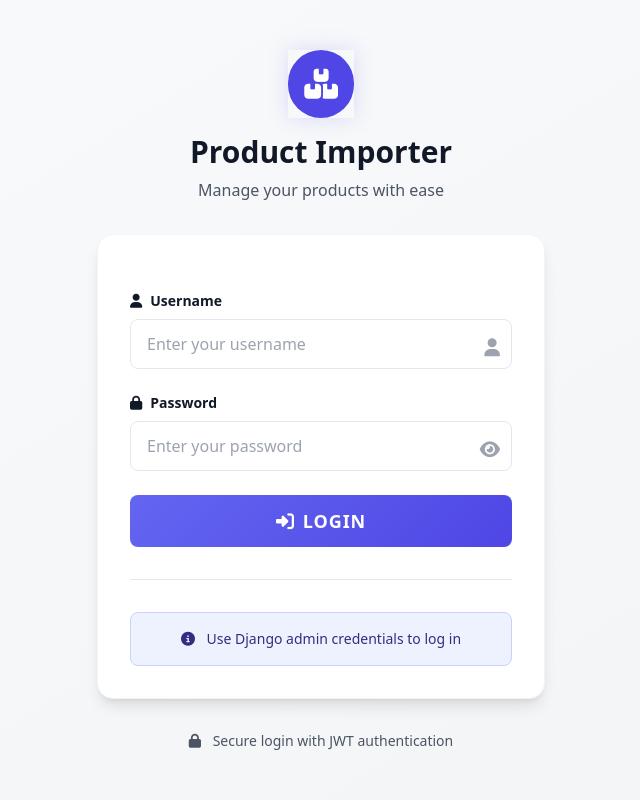
After one commit to Sanket-Ugale/import-product, a Django app: page /login/ in a window 1280 px wide. The commit adds this page. Shown: the whole page, without its empty margins (319-959 px from the left). Run offline with Django 5.2, Linux system fonts and the light colour scheme; parts of the project's set-up code (start-up, migrations or seed data) failed here and were passed over; some libraries are stand-ins or nearby versions.

Commit message:
feat: implement JWT authentication with login/logout functionality and API token management

```diff
--- a/config/urls.py
+++ b/config/urls.py
@@ -6,10 +6,23 @@ from django.urls import path, include
 from django.conf import settings
 from django.conf.urls.static import static
 from django.views.generic import RedirectView
+from products.auth_views import login_page, logout, get_token_page
+from products.auth_views import CustomTokenObtainPairView, LogoutView
+from rest_framework_simplejwt.views import TokenRefreshView
 
 urlpatterns = [
     # Admin
     path('admin/', admin.site.urls),
+
+    # Authentication
+    path('login/', login_page, name='login'),
+    path('logout/', logout, name='logout'),
+    path('tokens/', get_token_page, name='tokens'),
+
+    # JWT API endpoints
+    path('api/token/', CustomTokenObtainPairView.as_view(), name='token_obtain_pair'),
+    path('api/token/refresh/', TokenRefreshView.as_view(), name='token_refresh'),
+    path('api/logout/', LogoutView.as_view(), name='api_logout'),
 
     # Products app
     path('products/', include('products.urls')),
--- /dev/null
+++ b/products/auth_views.py
@@ -0,0 +1,112 @@
+"""
+Authentication views for JWT token management and login.
+"""
+from django.shortcuts import render, redirect
+from django.contrib.auth import authenticate, login as django_login
+from django.contrib.auth.decorators import login_required
+from django.views.decorators.http import require_http_methods
+from django.http import JsonResponse
+from rest_framework.views import APIView
+from rest_framework.response import Response
+from rest_framework.status import HTTP_401_UNAUTHORIZED, HTTP_200_OK
+from rest_framework.permissions import AllowAny, IsAuthenticated
+from rest_framework_simplejwt.tokens import RefreshToken
+from rest_framework_simplejwt.views import TokenObtainPairView
+from rest_framework_simplejwt.serializers import TokenObtainPairSerializer
+
+
+class CustomTokenObtainPairSerializer(TokenObtainPairSerializer):
+    """Custom JWT token serializer with user info."""
+
+    def get_token(cls, user):
+        token = super().get_token(user)
+        # Add custom claims
+        token['user_id'] = user.id
+        token['username'] = user.username
+        token['email'] = user.email
+        return token
+
+
+class CustomTokenObtainPairView(TokenObtainPairView):
+    """Custom JWT token obtain view."""
+    serializer_class = CustomTokenObtainPairSerializer
+    permission_classes = (AllowAny,)
+
+
+class LogoutView(APIView):
+    """Logout view to blacklist refresh token."""
+    permission_classes = (IsAuthenticated,)
+
+    def post(self, request):
+        try:
+            refresh_token = request.data.get("refresh_token")
+            if not refresh_token:
+                return Response(
+                    {"error": "Refresh token is required"},
+                    status=HTTP_401_UNAUTHORIZED
+                )
+
+            token = RefreshToken(refresh_token)
+            token.blacklist()
+
+            return Response(
+                {"message": "Successfully logged out"},
+                status=HTTP_200_OK
+            )
+        except Exception as e:
+            return Response(
+                {"error": str(e)},
+                status=HTTP_401_UNAUTHORIZED
+            )
+
+
+def login_page(request):
+    """Render login page."""
+    if request.user.is_authenticated:
+        return redirect('products:list')
+
+    error_message = None
+
+    if request.method == 'POST':
+        username = request.POST.get('username')
+        password = request.POST.get('password')
+
+        user = authenticate(request, username=username, password=password)
+        if user is not None:
+            django_login(request, user)
+            return redirect('products:list')
+        else:
+            error_message = "Invalid username or password"
+
+    context = {
+        'error_message': error_message,
+    }
+    return render(request, 'auth/login.html', context)
+
+
+@login_required(login_url='login')
+def get_token_page(request):
+    """Page to display JWT tokens for API access."""
+    try:
+        refresh = RefreshToken.for_user(request.user)
+        access_token = str(refresh.access_token)
+        refresh_token = str(refresh)
+    except Exception as e:
+        access_token = None
+        refresh_token = None
+        error = str(e)
+
+    context = {
+        'access_token': access_token,
+        'refresh_token': refresh_token,
+        'user': request.user,
+    }
+    return render(request, 'auth/tokens.html', context)
+
+
+@require_http_methods(["GET", "POST"])
+def logout(request):
+    """Logout user."""
+    from django.contrib.auth import logout as django_logout
+    django_logout(request)
+    return redirect('login')
--- a/requirements.txt
+++ b/requirements.txt
@@ -4,6 +4,7 @@ celery>=5.3.4
 redis>=5.0.1
 django-redis>=5.4.0
 djangorestframework>=3.14.0
+djangorestframework-simplejwt>=5.3.0
 python-decouple>=3.8
 gunicorn>=21.2.0
 whitenoise>=6.6.0
--- /dev/null
+++ b/templates/auth/login.html
@@ -0,0 +1,171 @@
+<!DOCTYPE html>
+<html lang="en" class="h-full bg-gray-50">
+<head>
+    <meta charset="UTF-8">
+    <meta name="viewport" content="width=device-width, initial-scale=1.0">
+    <title>Login - Product Importer</title>
+
+    <!-- TailwindCSS -->
+    <script src="https://cdn.tailwindcss.com"></script>
+
+    <!-- Alpine.js for interactivity -->
+    <script defer src="https://cdn.jsdelivr.net/npm/alpinejs@3.x.x/dist/cdn.min.js"></script>
+
+    <!-- Font Awesome for icons -->
+    <link rel="stylesheet" href="https://cdnjs.cloudflare.com/ajax/libs/font-awesome/6.4.0/css/all.min.css">
+
+    <style>
+        [x-cloak] { display: none !important; }
+
+        .form-input {
+            background: white;
+            transition: all 0.3s ease;
+            border: 1.5px solid #e5e7eb;
+        }
+
+        .form-input:focus {
+            border-color: #6366f1;
+            box-shadow: 0 0 0 3px rgba(99, 102, 241, 0.1);
+            outline: none;
+        }
+
+        .btn-login {
+            background: linear-gradient(135deg, #6366f1 0%, #4f46e5 100%);
+            transition: all 0.3s ease;
+        }
+
+        .btn-login:hover {
+            transform: translateY(-2px);
+            box-shadow: 0 10px 25px rgba(99, 102, 241, 0.3);
+        }
+
+        .btn-login:active {
+            transform: translateY(0px);
+        }
+
+        .logo-glow {
+            box-shadow: 0 0 20px rgba(99, 102, 241, 0.2);
+        }
+    </style>
+</head>
+<body class="h-full bg-gradient-to-br from-gray-50 to-gray-100" x-data="{ loading: false }">
+    <div class="min-h-full flex items-center justify-center py-12 px-4 sm:px-6 lg:px-8">
+        <!-- Login Card -->
+        <div class="w-full max-w-md z-10">
+            <!-- Header -->
+            <div class="text-center mb-8">
+                <div class="flex justify-center mb-4">
+                    <div class="relative logo-glow">
+                        <div class="bg-indigo-600 rounded-full p-4">
+                            <i class="fas fa-boxes text-3xl text-white"></i>
+                        </div>
+                    </div>
+                </div>
+                <h1 class="text-3xl font-bold text-gray-900 mb-2">Product Importer</h1>
+                <p class="text-gray-600 text-base">Manage your products with ease</p>
+            </div>
+
+            <!-- Login Form Card -->
+            <div class="bg-white rounded-2xl shadow-lg p-8 border border-gray-100">
+                {% if error_message %}
+                <div class="mb-6 p-4 rounded-lg bg-red-50 border border-red-200 animate-pulse">
+                    <div class="flex items-center">
+                        <i class="fas fa-exclamation-circle text-red-600 mr-3"></i>
+                        <p class="text-red-800 font-medium">{{ error_message }}</p>
+                    </div>
+                </div>
+                {% endif %}
+
+                <form method="POST" action="{% url 'login' %}" @submit="loading = true" class="space-y-6">
+                    {% csrf_token %}
+
+                    <!-- Username Field -->
+                    <div class="relative">
+                        <label for="username" class="block text-sm font-semibold text-gray-900 mb-2">
+                            <i class="fas fa-user mr-2"></i>Username
+                        </label>
+                        <div class="relative">
+                            <input
+                                type="text"
+                                id="username"
+                                name="username"
+                                required
+                                class="form-input w-full px-4 py-3 rounded-lg focus:outline-none font-medium"
+                                placeholder="Enter your username"
+                                autocomplete="username"
+                            />
+                            <i class="fas fa-user absolute right-3 top-3.5 text-gray-400 text-lg"></i>
+                        </div>
+                    </div>
+
+                    <!-- Password Field -->
+                    <div class="relative">
+                        <label for="password" class="block text-sm font-semibold text-gray-900 mb-2">
+                            <i class="fas fa-lock mr-2"></i>Password
+                        </label>
+                        <div class="relative" x-data="{ showPassword: false }">
+                            <input
+                                :type="showPassword ? 'text' : 'password'"
+                                id="password"
+                                name="password"
+                                required
+                                class="form-input w-full px-4 py-3 rounded-lg focus:outline-none font-medium"
+                                placeholder="Enter your password"
+                                autocomplete="current-password"
+                            />
+                            <button
+                                type="button"
+                                @click="showPassword = !showPassword"
+                                class="absolute right-3 top-3.5 text-gray-400 hover:text-gray-600 transition-colors"
+                            >
+                                <i :class="showPassword ? 'fas fa-eye-slash' : 'fas fa-eye'" class="text-lg"></i>
+                            </button>
+                        </div>
+                    </div>
+
+                    <!-- Submit Button -->
+                    <button
+                        type="submit"
+                        :disabled="loading"
+                        class="btn-login w-full py-3 px-4 rounded-lg text-white font-bold text-lg uppercase tracking-wider disabled:opacity-50 disabled:cursor-not-allowed flex items-center justify-center"
+                    >
+                        <span x-show="!loading" class="flex items-center">
+                            <i class="fas fa-sign-in-alt mr-2"></i>
+                            Login
+                        </span>
+                        <span x-show="loading" class="flex items-center">
+                            <i class="fas fa-spinner fa-spin mr-2"></i>
+                            Logging in...
+                        </span>
+                    </button>
+                </form>
+
+                <!-- Info Box -->
+                <div class="mt-8 pt-8 border-t border-gray-200">
+                    <div class="bg-indigo-50 rounded-lg p-4 border border-indigo-200">
+                        <p class="text-indigo-900 text-sm text-center">
+                            <i class="fas fa-info-circle mr-2"></i>
+                            Use Django admin credentials to log in
+                        </p>
+                    </div>
+                </div>
+            </div>
+
+            <!-- Footer -->
+            <div class="mt-8 text-center">
+                <p class="text-gray-600 text-sm">
+                    <i class="fas fa-lock mr-2"></i>
+                    Secure login with JWT authentication
+                </p>
+            </div>
+        </div>
+    </div>
+
+    <script>
+        // Remove loading state on page unload
+        window.addEventListener('unload', function() {
+            document.querySelector('[x-data]').__x.$data.loading = false;
+        });
+    </script>
+</body>
+</html>
```
Also changed, not shown: config/settings/base.py (+22 -0 lines), products/views.py (+14 -0 lines), templates/auth/tokens.html (added, +187 -0 lines), templates/base.html (+15 -0 lines).
